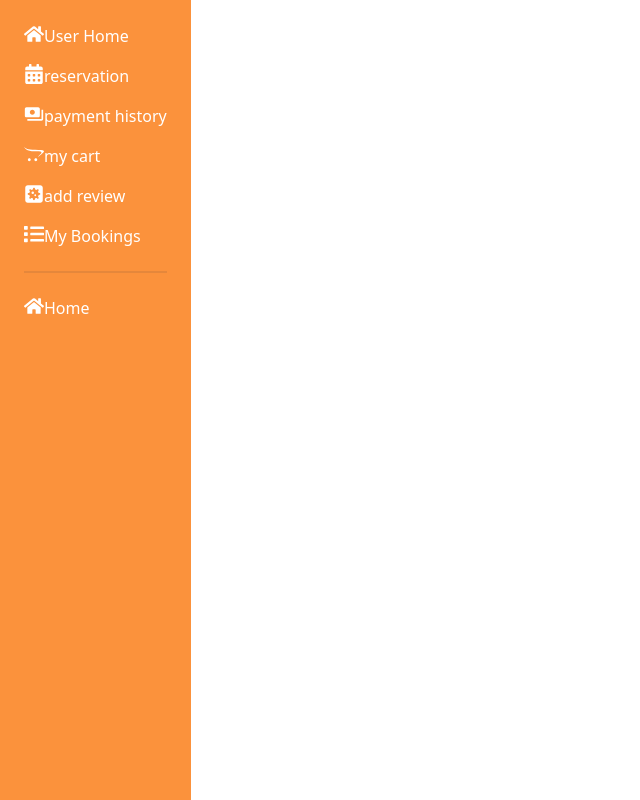
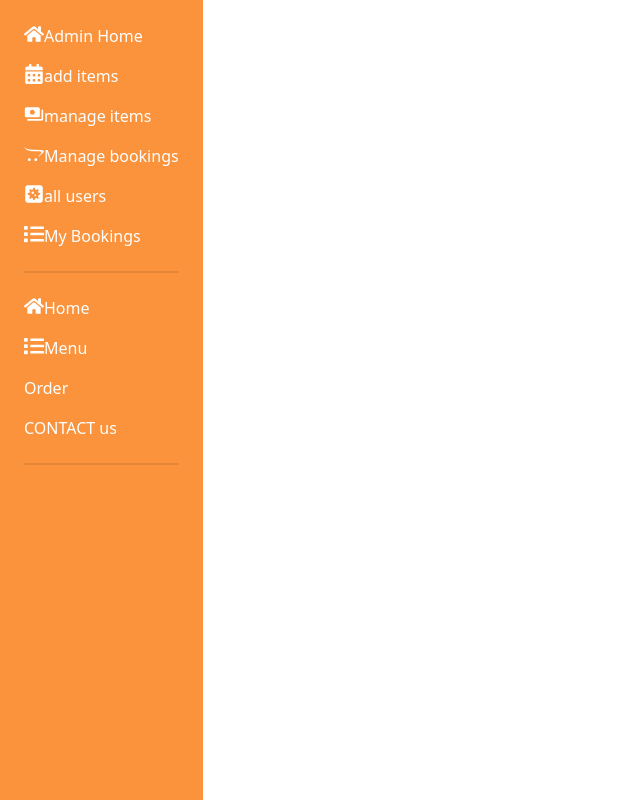
Before and after one commit to ummesalma303/bistro-boss-restaurant-client-side, a React (Vite) app: page /dashboard in a window 1280 px wide. Shown: the whole page, without its empty margins (0-640 px from the left). Built offline with nearby package versions, Linux system fonts and the light colour scheme; no server answers.

Commit message:
Fixed dashboard link

```diff
--- /dev/null
+++ b/src/Hooks/useAxiosPublic.jsx
@@ -0,0 +1,13 @@
+import axios from 'axios';
+
+// import React from 'react';
+const axiosPublic = axios.create({
+    baseURL: 'http://localhost:5000',
+  });
+
+
+  const useAxiosPublic = () => {
+    return axiosPublic
+  };
+
+  export default useAxiosPublic;
--- /dev/null
+++ b/src/Pages/AllUsers.jsx/AllUsers.jsx
@@ -0,0 +1,11 @@
+import React from 'react';
+
+const AllUsers = () => {
+    return (
+        <div>
+
+        </div>
+    );
+};
+
+export default AllUsers;
--- a/src/Pages/Login/Login.jsx
+++ b/src/Pages/Login/Login.jsx
@@ -6,6 +6,7 @@ import { AuthContext } from '../../provider/AuthProvider';
 import { useForm } from "react-hook-form"
 import { Link, replace, useLocation, useNavigate } from 'react-router-dom';
 import Swal from 'sweetalert2';
+import SocialLogin from '../../components/SocialLogin/SocialLogin';
 
 const Login = () => {
     const {signInUser} = useContext(AuthContext)
@@ -102,6 +103,8 @@ const onSubmit = (data) => {
             {/* <button disabled={disabled} className="btn btn-primary">Login</button> */}
             <input type="submit" disabled={disabled} className="btn btn-primary" value="login"></input>
           </div>
+          <div className="divider"></div>
+          <SocialLogin></SocialLogin>
         </form>
       </div>
     </div>
--- a/src/Pages/Register/Register.jsx
+++ b/src/Pages/Register/Register.jsx
@@ -9,8 +9,11 @@ import Swal from 'sweetalert2'
 import { useForm } from "react-hook-form"
 import { useLocation, useNavigate } from 'react-router-dom';
 import { imageUpload } from '../../api/utils';
+import useAxiosPublic from '../../Hooks/useAxiosPublic';
+import SocialLogin from '../../components/SocialLogin/SocialLogin';
 
 const Register = () => {
+  const axiosPublic = useAxiosPublic()
     const navigate = useNavigate()
      const {newUser,updateUser,signOutUser} = useContext(AuthContext);
     const location = useLocation()
@@ -39,10 +42,18 @@ const Register = () => {
                           text: "Successfully login user",
                           icon: "success",
                         });
-                         navigate (form,{replace:true})
                         // signOutUser()
                         // .then(res=>{
                         // })
+                        const userInfo={
+                          name: data.name,
+                          email: data.email
+                        }
+                        axiosPublic.post(`/users`,userInfo)
+                        .then(res=>console.log(res.data))
+                        .catch(err=>console.log(err))
+
+                        navigate (form,{replace:true})
 
                     })
                     .catch(error => console.log(error))
@@ -103,6 +114,8 @@ const Register = () => {
         <div className="form-control mt-6">
           <button className="btn btn-primary">Sign Up</button>
         </div>
+      <div className='divider'></div>
+      <SocialLogin></SocialLogin>
       </form>
     </div>
 
--- a/src/components/Sheared/Navbar.jsx
+++ b/src/components/Sheared/Navbar.jsx
@@ -78,7 +78,7 @@ const Navbar = () => {
         </div>
         <div className="navbar-end">
          {
-          user?<><img className='w-14 h-14 rounded-full' src={user?.photoURL} alt="" /><button className='btn' onClick={signOutUser}>Sign Out</button></>:<><NavLink to='/register'> <button className="btn">Sign Up</button></NavLink>
+          user?<><img referrerPolicy='no-referrer' className='w-14 h-14 rounded-full' src={user?.photoURL} alt="" /><button className='btn' onClick={signOutUser}>Sign Out</button></>:<><NavLink to='/register'> <button className="btn">Sign Up</button></NavLink>
          <NavLink className='btn' to='/login'> <button className="btn">Sign In</button></NavLink></>
          }
         </div>
--- /dev/null
+++ b/src/components/SocialLogin/SocialLogin.jsx
@@ -0,0 +1,32 @@
+import React from 'react';
+import { useContext } from 'react';
+import { AuthContext } from '../../provider/AuthProvider';
+import useAxiosPublic from '../../Hooks/useAxiosPublic';
+
+const SocialLogin = () => {
+    const axiosPublic = useAxiosPublic()
+    const {googleLogin} = useContext(AuthContext);
+    const handleGoogleLogin = ()=> {
+        googleLogin()
+        .then(res => {
+
+            console.log(res.user.displayName)
+            const userInfo={
+                name: res.user.displayName,
+                email: res.user.email
+              }
+              console.log(userInfo)
+              axiosPublic.post(`/users`,userInfo)
+              .then(res=>console.log(res.data))
+              .catch(err=>console.log(err))
+        })
+        .catch(err=>console.log(err))
+    }
+    return (
+        <div>
+            <button type='button' onClick={handleGoogleLogin} className='btn btn-secondary'>Login With Google</button>
+        </div>
+    );
+};
+
+export default SocialLogin;
--- a/src/layouts/DashBoard.jsx
+++ b/src/layouts/DashBoard.jsx
@@ -7,23 +7,35 @@ import { MdPayments } from "react-icons/md";
 import { NavLink, Outlet } from 'react-router-dom';
 
 const DashBoard = () => {
+    const isAdmin = true;
     return (
         <div className=' flex'>
             <div className=" h-screen bg-orange-400 text-white p-6">
-           <ul className='space-y-4'>
-            <li> <NavLink to='/dashboard/userHome' className='flex space-x-2'><FaHome size={20}/>User Home</NavLink></li>
-            <li> <NavLink to='/dashboard/reservation' className='flex space-x-2'><FaCalendarAlt size={20}/>reservation</NavLink></li>
-            <li> <NavLink to='/dashboard/payment' className='flex space-x-2'><MdPayments size={20}/>payment history</NavLink></li>
-            <li> <NavLink to='/dashboard/cart' className='flex space-x-2'><FaOpencart size={20} />my cart
+          {
+            isAdmin? <ul className='space-y-4'>
+            <li> <NavLink to='/dashboard/adminHome' className='flex space-x-2'><FaHome size={20}/>Admin Home</NavLink></li>
+            <li> <NavLink to='/dashboard/addItems' className='flex space-x-2'><FaCalendarAlt size={20}/>add items</NavLink></li>
+            <li> <NavLink to='/dashboard/manageItems' className='flex space-x-2'><MdPayments size={20}/>manage items</NavLink></li>
+            <li> <NavLink to='/dashboard/manageBookings' className='flex space-x-2'><FaOpencart size={20} />Manage bookings
             </NavLink></li>
-            <li> <NavLink to='/dashboard/review' className='flex space-x-2'><FaSquareVirus size={20} />add review
+            <li> <NavLink to='/dashboard/allUsers' className='flex space-x-2'><FaSquareVirus size={20} />all users
             </NavLink></li>
             <li> <NavLink to='/dashboard/bookings' className='flex space-x-2'><FaList size={20} />My Bookings
             </NavLink></li>
             <div className="divider"></div>
             <li> <NavLink to='/' className='flex space-x-2'><FaHome size={20}/>Home</NavLink></li>
-
+            <li><NavLink to='/menu' className='flex space-x-2'><FaList size={20} />Menu</NavLink></li>
+            <li><NavLink to='/order/salad' className='flex space-x-2'>Order</NavLink></li>
+            <li><NavLink to='/contact' className='flex space-x-2'>CONTACT us</NavLink></li>
+            <div className="divider"></div>
            </ul>
+           : <ul className='space-y-4'>
+           <li> <NavLink to='/' className='flex space-x-2'><FaHome size={20}/>Home</NavLink></li>
+           <li><NavLink to='/menu' className='flex space-x-2'><FaList size={20} />Menu</NavLink></li>
+           <li><NavLink to='/order/salad' className='flex space-x-2'>Order</NavLink></li>
+           <li><NavLink to='/contact' className='flex space-x-2'>CONTACT us</NavLink></li>
+          </ul>
+          }
 
             </div>
            <div className="flex-1">
--- a/src/provider/AuthProvider.jsx
+++ b/src/provider/AuthProvider.jsx
@@ -1,8 +1,9 @@
 import React, { createContext, useEffect, useState } from 'react';
 import { auth } from '../firebase/firebase.config';
-import { createUserWithEmailAndPassword, onAuthStateChanged, signInWithEmailAndPassword , signOut, updateProfile} from 'firebase/auth';
+import { createUserWithEmailAndPassword, GoogleAuthProvider, onAuthStateChanged, signInWithEmailAndPassword , signInWithPopup, signOut, updateProfile} from 'firebase/auth';
 
 export const AuthContext = createContext(null);
+const provider = new GoogleAuthProvider();
 
 const AuthProvider = ({children}) => {
     const [loading,setLoading] = useState(true)
@@ -10,15 +11,15 @@ const AuthProvider = ({children}) => {
     const newUser =(email, password)=>{
         setLoading(true)
         return createUserWithEmailAndPassword(auth,email, password )
-
-
     }
 
     const signInUser = (email, password) =>{
         setLoading(true)
         return signInWithEmailAndPassword(auth, email, password)
     }
-
+    const googleLogin = () =>{
+        return signInWithPopup(auth, provider)
+    }
     const signOutUser = () =>{
         setLoading(true)
         return signOut(auth)
@@ -40,6 +41,7 @@ const AuthProvider = ({children}) => {
         user,
         newUser,
         signInUser,
+        googleLogin,
         signOutUser,
         updateUser
     }
--- a/src/routes/Routes.jsx
+++ b/src/routes/Routes.jsx
@@ -54,7 +54,7 @@ const router = createBrowserRouter([
       element:<DashBoard/>,
       children:[
         {
-          path:'/dashboard/cart',
+          path:'/dashboard/manageBookings',
           element:<Cart></Cart>
         }
       ]
```
